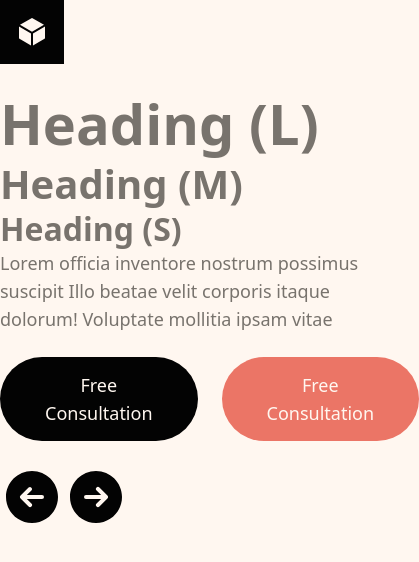
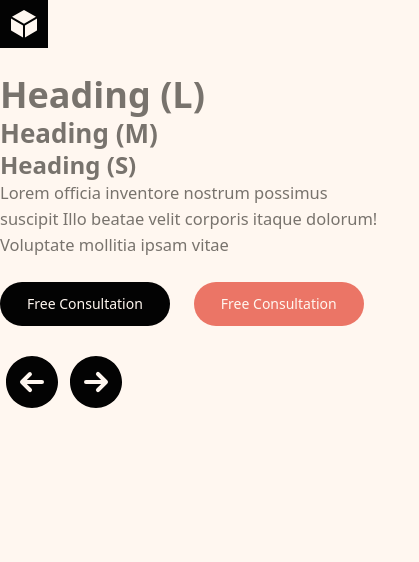
Before and after one commit to thenameiswiiwin/design-solutions, a React (Vite) app: page / in a window 390 px wide. Shown: the top 562 px of the page, 419 px wide, since content can reach past the window. Built offline with nearby package versions, Linux system fonts and the light colour scheme.

Commit message:
button and logo component

```diff
--- /dev/null
+++ b/src/components/Button.tsx
@@ -0,0 +1,13 @@
+interface ButtonProps {
+  styles: 'btn-primary' | 'btn-secondary' | 'btn-arrow';
+}
+
+const Button = ({ styles }: ButtonProps) => {
+  return (
+    <button className={`btn ${styles}`} type="button">
+      Free Consultation
+    </button>
+  );
+};
+
+export default Button;
--- /dev/null
+++ b/src/components/Logo.tsx
@@ -0,0 +1,15 @@
+import {
+  /* ArrowLeftCircleIcon, */
+  /* ArrowRightCircleIcon, */
+  CubeIcon,
+} from '@heroicons/react/24/solid';
+
+const Logo = () => {
+  return (
+    <div className="logo">
+      <CubeIcon className="h-6 w-6 md:h-8 md:w-8" />
+    </div>
+  );
+};
+
+export default Logo;
--- a/src/index.css
+++ b/src/index.css
@@ -32,25 +32,28 @@
   }
 
   body {
-    @apply bg-white text-base font-medium leading-base text-gray;
+    @apply bg-white text-base font-medium font-sans text-gray md:text-base-tablet;
   }
   h1 {
-    @apply text-large font-bold leading-large;
+    @apply text-h1 font-bold md:text-h1-tablet lg:text-h1-desktop;
   }
   h2 {
-    @apply text-medium font-bold leading-medium;
+    @apply text-h2 font-bold md:text-h2-tablet lg:text-h2-desktop;
   }
   h3 {
-    @apply text-small font-bold leading-small;
+    @apply text-h3 font-bold md:text-h3-tablet;
+  }
+  button {
+    @apply text-btn text-white md:text-btn-lg;
   }
 }
 
 @layer utilities {
   .logo {
-    @apply flex h-16 w-16 items-center justify-center bg-black text-white;
+    @apply flex h-12 w-12 items-center justify-center bg-black text-white md:h-16 md:w-16;
   }
   .btn {
-    @apply rounded-full px-x py-y text-white;
+    @apply rounded-full px-x-mobile py-y-mobile md:px-x md:py-y;
   }
   .btn-primary {
     @apply btn bg-black hover:bg-indigo;
--- a/tailwind.config.cjs
+++ b/tailwind.config.cjs
@@ -3,6 +3,13 @@ const defaultTheme = require('tailwindcss/defaultTheme');
 module.exports = {
   content: ['./index.html', './src/**/*.{ts,tsx}'],
   theme: {
+    container: {
+      center: true,
+      padding: {
+        DEFAULT: '1rem',
+        md: '2.4375rem',
+      },
+    },
     colors: {
       indigo: 'hsl(var(--color-indigo) / <alpha-value>)',
       orange: 'hsl(var(--color-orange) / <alpha-value>)',
@@ -19,20 +26,25 @@ module.exports = {
         sans: ['Plus Jakarta Sans', ...defaultTheme.fontFamily.sans],
       },
       fontSize: {
-        large: '3.5rem',
-        medium: '2.5rem',
-        small: '2rem',
-        base: '1.125rem',
-      },
-      lineHeight: {
-        large: '4.375rem',
-        medium: '3.1875rem',
-        small: '2.5rem',
-        base: '1.75rem',
+        category: [''],
+        btn: ['0.875rem', '1.75rem'],
+        'btn-lg': ['1rem', '1.75rem'],
+        h1: ['2.25rem', '2.835rem'],
+        'h1-tablet': ['2.75rem', '3.465rem'],
+        'h1-desktop': ['3.5rem', '4.375rem'],
+        h2: ['1.625rem', '2.0475rem'],
+        'h2-tablet': ['2rem', '2.52rem'],
+        'h2-desktop': ['2.5rem', '3.1875rem'],
+        h3: ['1.5rem', '1.89rem'],
+        'h3-tablet': ['2rem', '2.5rem'],
+        base: ['1.03rem', '1.625rem'],
+        'base-tablet': ['1.125rem', '1.75rem'],
       },
       padding: {
         x: '2.8125rem',
+        'x-mobile': '1.6875rem',
         y: '0.875rem',
+        'y-mobile': '0.5rem',
       },
     },
   },
```
